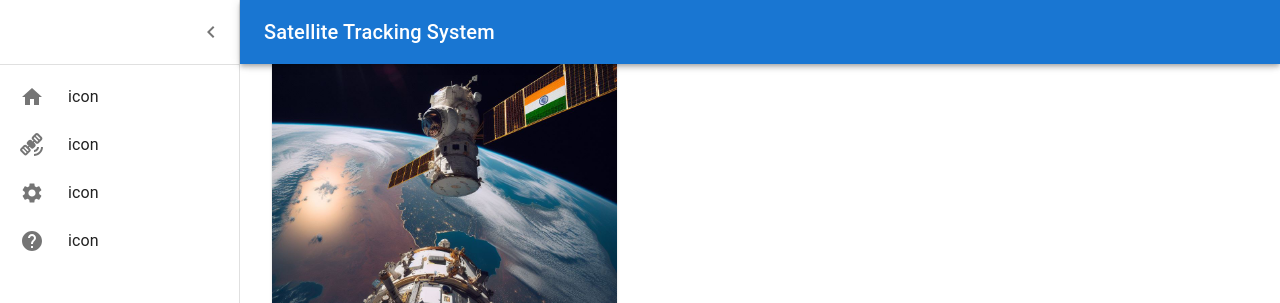
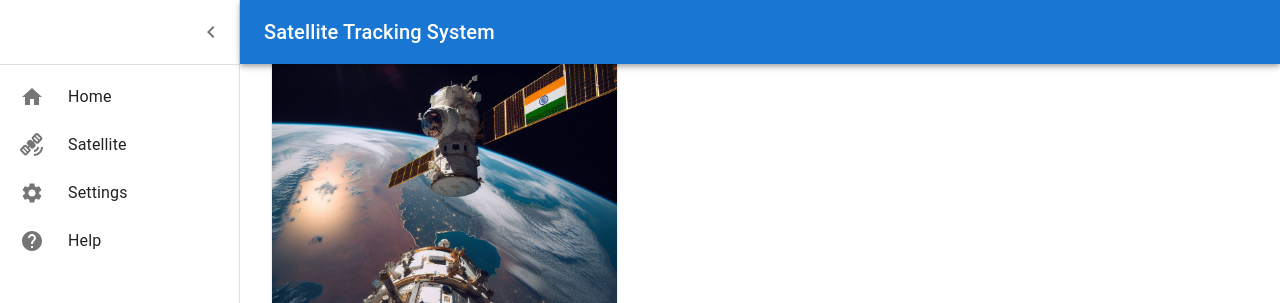
Before and after one commit to acxdme/01_satStart, a React (Vite) app: page / in a window 1280 px wide. Both pictures are taken after a click on the button 32 px from the left and 32 px from the top of the page. Shown: the top 303 px of the page. Built offline with nearby package versions, Linux system fonts and the light colour scheme.

Commit message:
drawer list labels updated

```diff
--- a/src/components/Drawer.tsx
+++ b/src/components/Drawer.tsx
@@ -97,10 +97,14 @@ const Drawer = styled(MuiDrawer, { shouldForwardProp: (prop) => prop !== 'open'
 );
 
 const iconMapping = [
-    <HomeIcon />,
-    <SatelliteAltIcon />,
-    <SettingsIcon />,
-    <HelpIcon />,
+    {icon :  <HomeIcon />,
+     name : "Home"},
+     {icon :  <SatelliteAltIcon />,
+     name : "Satellite"},
+     {icon :  <SettingsIcon />,
+     name : "Settings"},
+     {icon :  <HelpIcon />,
+     name : "Help"},
 ];
 
 function MiniDrawer() {
@@ -163,9 +167,9 @@ function MiniDrawer() {
                                             justifyContent: 'center',
                                         }}
                                     >
-                                        {item}
+                                        {item.icon}
                                     </ListItemIcon>
-                                    <ListItemText primary={"icon"} sx={{ opacity: open ? 1 : 0 }} />
+                                    <ListItemText primary={item.name} sx={{ opacity: open ? 1 : 0 }} />
                                 </ListItemButton>
                             </ListItem>
                         </Link>
```
